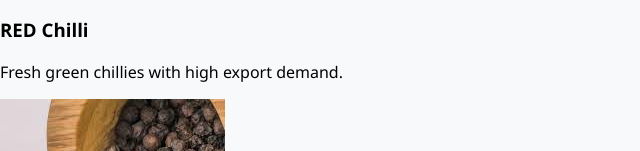
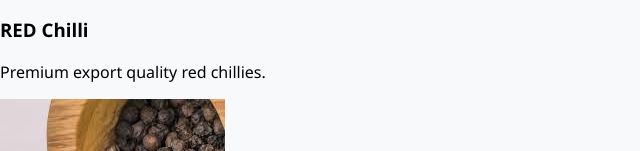
Before and after one commit to cherishmouryaa/tejase-traders, a React (Create React App) app: page /products in a window 1280 px wide. Shown: the part 2290-2441 px from the top of the page, without its empty margins (0-640 px from the left). Built offline with nearby package versions, Linux system fonts and the light colour scheme.

Commit message:
uptodate

```diff
--- a/src/data/productsData.js
+++ b/src/data/productsData.js
@@ -30,7 +30,7 @@ const productsData = [
     {
         id: "greenchilli",
         title: "RED Chilli",
-        description: "Fresh green chillies with high export demand.",
+        description:"Premium export quality red chillies.",
         images: [
             "/assets/products/mirchi/mirchi1.jpg",
             "/assets/products/mirchi/mirchi2.jpg"
--- a/src/pages/Home.js
+++ b/src/pages/Home.js
@@ -87,7 +87,7 @@ function Home() {
             image: "/assets/products/garlic/garlic1.jpg"
         },
         {
-            id: "greenchill",
+            id: "greenchilli",
             name: "Red Chilli",
             image: "/assets/products/mirchi/mirchi1.jpg"
         },
@@ -226,8 +226,7 @@ function Home() {
 
                 <div className="slider" ref={sliderRef}>
 
-                    {[...products, ...products].map((item, i) => (
-
+                    {products.map((item, i) => (
                         <div
                             key={i}
                             className="card"
```
